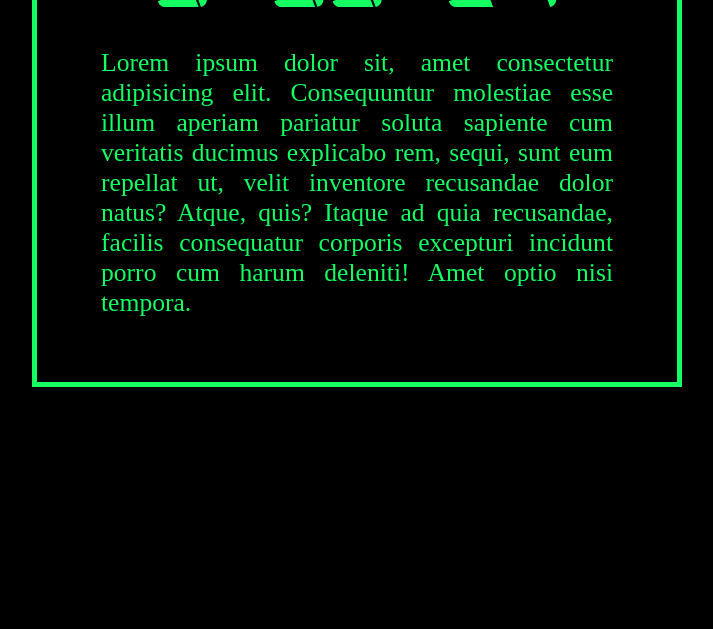
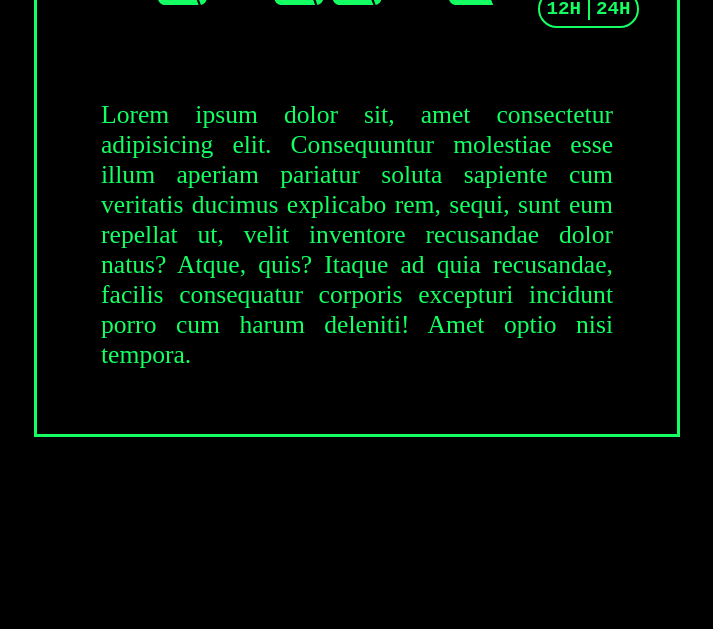
Before and after one commit to darshanhtailor/casio-clock, a plain HTML site: page index.html in a window 1280 px wide. Shown: the part 171-800 px from the top of the page, without its empty margins (283-996 px from the left). Drawn offline with Linux system fonts and the light colour scheme.

Commit message:
added time format

```diff
--- a/casiocss.css
+++ b/casiocss.css
@@ -14,7 +14,7 @@
     margin-top: 10vh;
 }
 #clock{
-    border: 5px solid #14ff62;
+    border: 0.3vw solid #14ff62;
     width: 50%;
 }
 #time{
@@ -22,6 +22,38 @@
     font-size: 10vw;
     text-align: center;
 }
+.option{
+    display: flex;
+    font-family: 'Courier New', Courier, monospace;
+    margin: 1vh 1vw;
+    font-size: 1.5vw;
+    font-weight: bold;
+}
+#format{
+    margin-left: auto;
+    margin-right: 2vw;
+    display: inline-flex;
+    border: 0.2vw solid #14ff62;
+    padding: 1%;
+    border-radius: 5vh;
+}
+#f12{
+    display: inline-block;
+    padding: 0 0.5vw 0 0;
+    border-right: 0.2vw solid #14ff62;
+    height: 100%;
+}
+#f24{
+    display: inline-block;
+    padding: 0 0 0 0.5vw;
+    height: 100%;
+}
+#f12:hover{
+    cursor: pointer;
+}
+#f24:hover{
+    cursor: pointer;
+}
 .samp{
     text-align: justify;
     font-size: 2vw;
--- a/index.html
+++ b/index.html
@@ -12,7 +12,13 @@
     <div class="container">
         <div id="clock">
             <div id="time">
-                11:53 PM
+                &#160;
+            </div>
+            <div class="option">
+                <div id="format">
+                    <div id="f12">12H</div>
+                    <div id="f24">24H</div>
+                </div>
             </div>
             <div class="samp">
                 Lorem ipsum dolor sit, amet consectetur adipisicing elit. Consequuntur molestiae esse illum aperiam pariatur soluta sapiente cum veritatis ducimus explicabo rem, sequi, sunt eum repellat ut, velit inventore recusandae dolor natus? Atque, quis? Itaque ad quia recusandae, facilis consequatur corporis excepturi incidunt porro cum harum deleniti! Amet optio nisi tempora.
```
